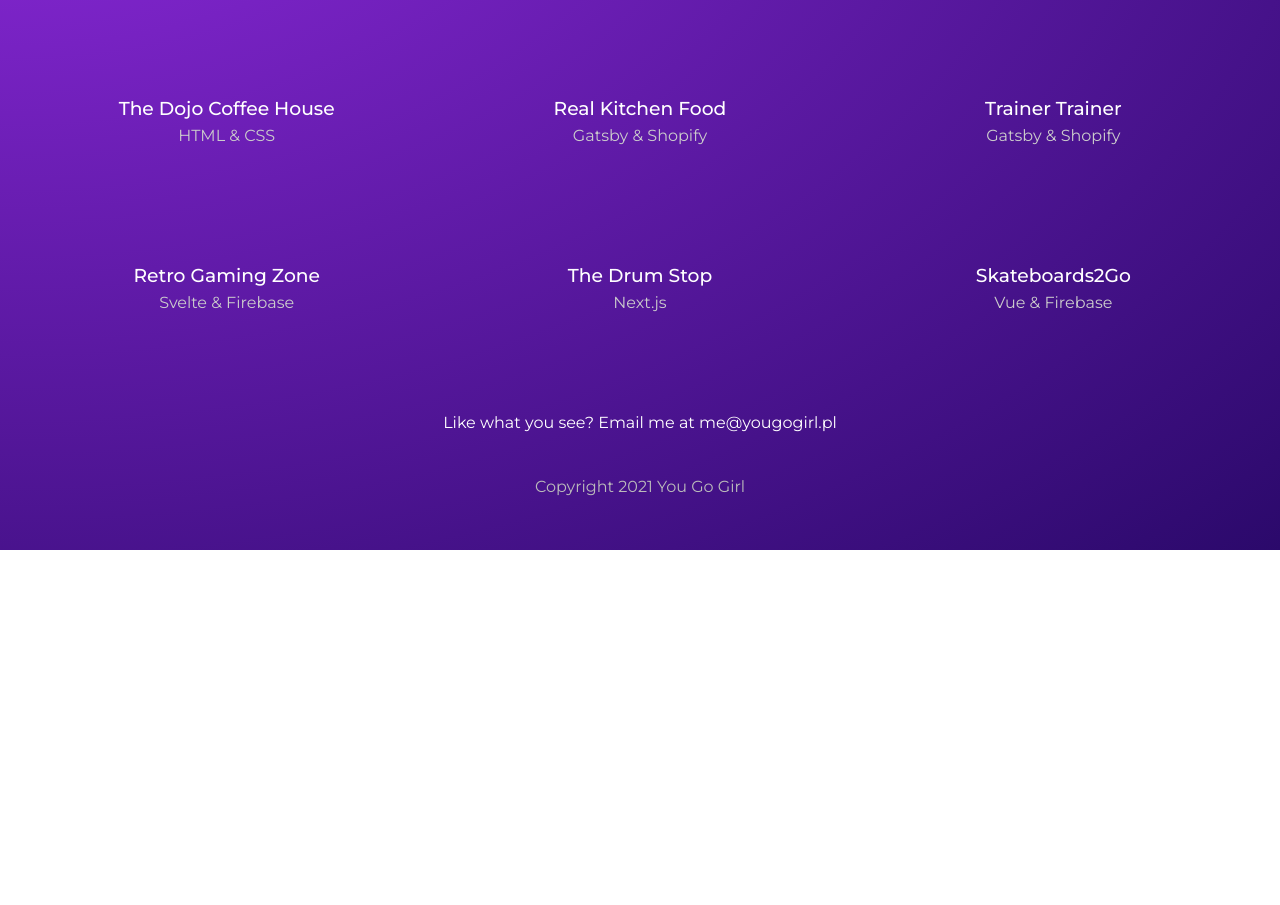
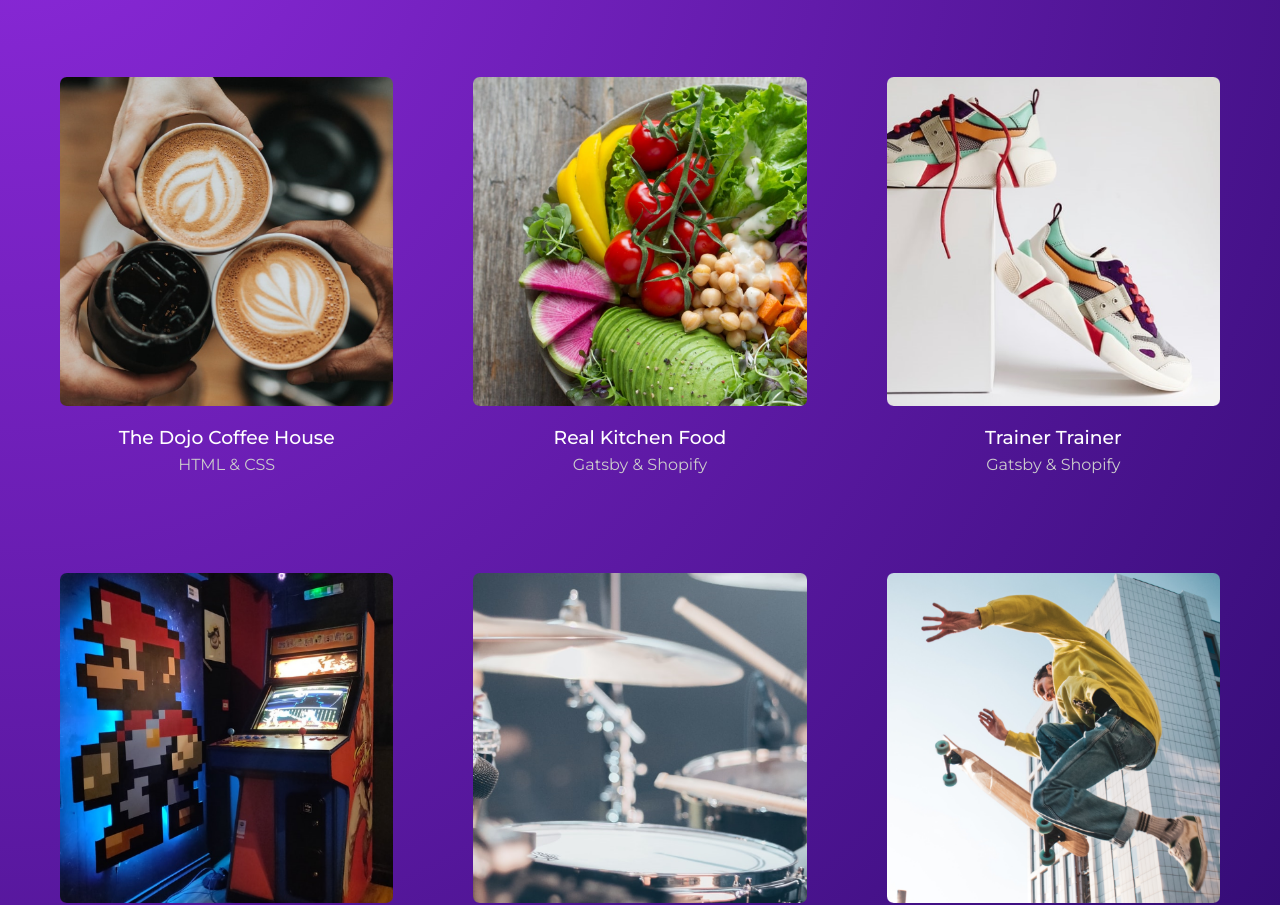
Before and after one commit to oladabro/gatsby-project, a Gatsby site in the folder Desktop/gatsby-project/: page /projects in a window 1280 px wide. Shown: the part 250-1155 px from the top of the page. Before the commit the page ends 800 px from the top, so only its background shows below. Built offline with nearby package versions, Linux system fonts and the light colour scheme; Gatsby itself is replaced by a stand-in of ours.

Commit message:
add thumbnail images to projects index file

```diff
--- a/Desktop/gatsby-project/src/pages/projects/index.js
+++ b/Desktop/gatsby-project/src/pages/projects/index.js
@@ -3,6 +3,7 @@
 import Layout from "../../components/Layout"
 import { portfolio } from "../../styles/projects.module.css"
 import { styleProjects } from "../../styles/projects.module.css"
+import Img from "gatsby-image"
 
 export default function Projects({ data }) {
   console.log(data)
@@ -11,7 +12,6 @@
 
   const contact = data.contact.siteMetadata.contact
 
-  console.log(contact)
   return (
     <Layout>
       <div className={portfolio}>
@@ -21,6 +21,7 @@
           {projects.map(project => (
             <Link to={"/projects" + project.frontmatter.slug} key={project.id}>
               <div>
+                <Img fluid={project.frontmatter.thumb.childImageSharp.fluid} />
                 <h3>{project.frontmatter.title}</h3>
                 <p>{project.frontmatter.stack}</p>
               </div>
@@ -43,6 +44,13 @@
           slug
           stack
           title
+          thumb {
+            childImageSharp {
+              fluid {
+                ...GatsbyImageSharpFluid
+              }
+            }
+          }
         }
         id
       }
--- a/Desktop/gatsby-project/src/projects/dojo-coffee-house.md
+++ b/Desktop/gatsby-project/src/projects/dojo-coffee-house.md
@@ -3,6 +3,8 @@
 stack: HTML & CSS
 slug: the-dojo-coffe-house
 date: 2021-03-10T00:00:00.000Z
+thumb: ../images/thumbs/coffee.png
+featuredImg: ../images/featured/coffee-banner.png
 ---
 
 **Lorem ninja ipsum dolor sit amet**, _consectetuer adipiscing elit_, sed diam nonummy nibh euismod tincidunt ut laoreet dolore magna aliquam erat volutpat. Ut ninja wisi enim ad minim veniam, quis nostrud exerci tation ullamcorper suscipit ninja lobortis nisl ut aliquip ex ea commodo consequat. Duis ninja autem vel eum iriure dolor in hendrerit in vulputate ninja velit esse molestie consequat, vel illum dolore eu feugiat nulla ninja facilisis at vero eros et accumsan et iusto odio dignissim qui blandit praesent luptatum zzril delenit augue duis dolore te feugait nulla facilisi. Nam ninja ipsum liber tempor cum soluta nobis eleifend option congue nihil imperdiet doming id quod mazim placerat facer possim assum. Typi ninja non habent claritatem insitam; est usus legentis in iis qui facit eorum claritatem. Investigationes ninja demonstraverunt lectores legere me lius quod ii legunt saepius. Claritas ninja est etiam processus dynamicus, qui ninja sequitur mutationem consuetudium lectorum. Mirum ninja est notare quam littera gothica, quam nunc putamus parum claram, anteposuerit litterarum formas humanitatis per seacula quarta decima et quinta decima. Eodem ninja ipsum modo typi, qui nunc nobis videntur parum clari, fiant sollemnes in ninja futurum.
--- a/Desktop/gatsby-project/src/projects/real-kitchen-food.md
+++ b/Desktop/gatsby-project/src/projects/real-kitchen-food.md
@@ -3,6 +3,8 @@
 stack: Gatsby & Shopify
 slug: real-kitchen-food
 date: 2021-03-01T00:00:00.000Z
+thumb: ../images/thumbs/food.png
+featuredImg: ../images/featured/food-banner.png
 ---
 
 Lorem ninja ipsum dolor sit amet, consectetuer adipiscing elit, sed diam nonummy nibh euismod tincidunt ut laoreet dolore magna aliquam erat volutpat. Ut ninja wisi enim ad minim veniam, quis nostrud exerci tation ullamcorper suscipit ninja lobortis nisl ut aliquip ex ea commodo consequat. Duis ninja autem vel eum iriure dolor in hendrerit in vulputate ninja velit esse molestie consequat, vel illum dolore eu feugiat nulla ninja facilisis at vero eros et accumsan et iusto odio dignissim qui blandit praesent luptatum zzril delenit augue duis dolore te feugait nulla facilisi. Nam ninja ipsum liber tempor cum soluta nobis eleifend option congue nihil imperdiet doming id quod mazim placerat facer possim assum. Typi ninja non habent claritatem insitam; est usus legentis in iis qui facit eorum claritatem. Investigationes ninja demonstraverunt lectores legere me lius quod ii legunt saepius. Claritas ninja est etiam processus dynamicus, qui ninja sequitur mutationem consuetudium lectorum. Mirum ninja est notare quam littera gothica, quam nunc putamus parum claram, anteposuerit litterarum formas humanitatis per seacula quarta decima et quinta decima. Eodem ninja ipsum modo typi, qui nunc nobis videntur parum clari, fiant sollemnes in ninja futurum.
--- a/Desktop/gatsby-project/src/projects/retro-gaming-zone.md
+++ b/Desktop/gatsby-project/src/projects/retro-gaming-zone.md
@@ -3,6 +3,8 @@
 stack: Svelte & Firebase
 slug: retro-gaming-zone
 date: 2020-12-31T00:00:00.000Z
+thumb: ../images/thumbs/gaming.png
+featuredImg: ../images/featured/gaming-banner.png
 ---
 
 Lorem ninja ipsum dolor sit amet, consectetuer adipiscing elit, sed diam nonummy nibh euismod tincidunt ut laoreet dolore magna aliquam erat volutpat. Ut ninja wisi enim ad minim veniam, quis nostrud exerci tation ullamcorper suscipit ninja lobortis nisl ut aliquip ex ea commodo consequat. Duis ninja autem vel eum iriure dolor in hendrerit in vulputate ninja velit esse molestie consequat, vel illum dolore eu feugiat nulla ninja facilisis at vero eros et accumsan et iusto odio dignissim qui blandit praesent luptatum zzril delenit augue duis dolore te feugait nulla facilisi. Nam ninja ipsum liber tempor cum soluta nobis eleifend option congue nihil imperdiet doming id quod mazim placerat facer possim assum. Typi ninja non habent claritatem insitam; est usus legentis in iis qui facit eorum claritatem. Investigationes ninja demonstraverunt lectores legere me lius quod ii legunt saepius. Claritas ninja est etiam processus dynamicus, qui ninja sequitur mutationem consuetudium lectorum. Mirum ninja est notare quam littera gothica, quam nunc putamus parum claram, anteposuerit litterarum formas humanitatis per seacula quarta decima et quinta decima. Eodem ninja ipsum modo typi, qui nunc nobis videntur parum clari, fiant sollemnes in ninja futurum.
--- a/Desktop/gatsby-project/src/projects/skateboards-to-go.md
+++ b/Desktop/gatsby-project/src/projects/skateboards-to-go.md
@@ -3,6 +3,8 @@
 stack: Vue & Firebase
 slug: skateboards-to-go
 date: 2020-11-01T00:00:00.000Z
+thumb: ../images/thumbs/skate.png
+featuredImg: ../images/featured/skate-banner.png
 ---
 
 Lorem ninja ipsum dolor sit amet, consectetuer adipiscing elit, sed diam nonummy nibh euismod tincidunt ut laoreet dolore magna aliquam erat volutpat. Ut ninja wisi enim ad minim veniam, quis nostrud exerci tation ullamcorper suscipit ninja lobortis nisl ut aliquip ex ea commodo consequat. Duis ninja autem vel eum iriure dolor in hendrerit in vulputate ninja velit esse molestie consequat, vel illum dolore eu feugiat nulla ninja facilisis at vero eros et accumsan et iusto odio dignissim qui blandit praesent luptatum zzril delenit augue duis dolore te feugait nulla facilisi. Nam ninja ipsum liber tempor cum soluta nobis eleifend option congue nihil imperdiet doming id quod mazim placerat facer possim assum. Typi ninja non habent claritatem insitam; est usus legentis in iis qui facit eorum claritatem. Investigationes ninja demonstraverunt lectores legere me lius quod ii legunt saepius. Claritas ninja est etiam processus dynamicus, qui ninja sequitur mutationem consuetudium lectorum. Mirum ninja est notare quam littera gothica, quam nunc putamus parum claram, anteposuerit litterarum formas humanitatis per seacula quarta decima et quinta decima. Eodem ninja ipsum modo typi, qui nunc nobis videntur parum clari, fiant sollemnes in ninja futurum.
--- a/Desktop/gatsby-project/src/projects/the-drum-stop.md
+++ b/Desktop/gatsby-project/src/projects/the-drum-stop.md
@@ -3,6 +3,8 @@
 stack: Next.js
 slug: the-drum-stop
 date: 2020-12-01T00:00:00.000Z
+thumb: ../images/thumbs/drums.png
+featuredImg: ../images/featured/drums-banner.png
 ---
 
 Lorem ninja ipsum dolor sit amet, consectetuer adipiscing elit, sed diam nonummy nibh euismod tincidunt ut laoreet dolore magna aliquam erat volutpat. Ut ninja wisi enim ad minim veniam, quis nostrud exerci tation ullamcorper suscipit ninja lobortis nisl ut aliquip ex ea commodo consequat. Duis ninja autem vel eum iriure dolor in hendrerit in vulputate ninja velit esse molestie consequat, vel illum dolore eu feugiat nulla ninja facilisis at vero eros et accumsan et iusto odio dignissim qui blandit praesent luptatum zzril delenit augue duis dolore te feugait nulla facilisi. Nam ninja ipsum liber tempor cum soluta nobis eleifend option congue nihil imperdiet doming id quod mazim placerat facer possim assum. Typi ninja non habent claritatem insitam; est usus legentis in iis qui facit eorum claritatem. Investigationes ninja demonstraverunt lectores legere me lius quod ii legunt saepius. Claritas ninja est etiam processus dynamicus, qui ninja sequitur mutationem consuetudium lectorum. Mirum ninja est notare quam littera gothica, quam nunc putamus parum claram, anteposuerit litterarum formas humanitatis per seacula quarta decima et quinta decima. Eodem ninja ipsum modo typi, qui nunc nobis videntur parum clari, fiant sollemnes in ninja futurum.
--- a/Desktop/gatsby-project/src/projects/trainer-trainer.md
+++ b/Desktop/gatsby-project/src/projects/trainer-trainer.md
@@ -3,6 +3,8 @@
 stack: Gatsby & Shopify
 slug: trainer-trainer
 date: 2021-01-01T00:00:00.000Z
+thumb: ../images/thumbs/shoes.png
+featuredImg: ../images/featured/shoes-banner.png
 ---
 
 Lorem ninja ipsum dolor sit amet, consectetuer adipiscing elit, sed diam nonummy nibh euismod tincidunt ut laoreet dolore magna aliquam erat volutpat. Ut ninja wisi enim ad minim veniam, quis nostrud exerci tation ullamcorper suscipit ninja lobortis nisl ut aliquip ex ea commodo consequat. Duis ninja autem vel eum iriure dolor in hendrerit in vulputate ninja velit esse molestie consequat, vel illum dolore eu feugiat nulla ninja facilisis at vero eros et accumsan et iusto odio dignissim qui blandit praesent luptatum zzril delenit augue duis dolore te feugait nulla facilisi. Nam ninja ipsum liber tempor cum soluta nobis eleifend option congue nihil imperdiet doming id quod mazim placerat facer possim assum. Typi ninja non habent claritatem insitam; est usus legentis in iis qui facit eorum claritatem. Investigationes ninja demonstraverunt lectores legere me lius quod ii legunt saepius. Claritas ninja est etiam processus dynamicus, qui ninja sequitur mutationem consuetudium lectorum. Mirum ninja est notare quam littera gothica, quam nunc putamus parum claram, anteposuerit litterarum formas humanitatis per seacula quarta decima et quinta decima. Eodem ninja ipsum modo typi, qui nunc nobis videntur parum clari, fiant sollemnes in ninja futurum.
```
Also changed, not shown: Desktop/gatsby-project/src/images/featured/coffee-banner.png (added), Desktop/gatsby-project/src/images/featured/drums-banner.png (added), Desktop/gatsby-project/src/images/featured/food-banner.png (added), Desktop/gatsby-project/src/images/featured/gaming-banner.png (added), Desktop/gatsby-project/src/images/featured/shoes-banner.png (added), Desktop/gatsby-project/src/images/featured/skate-banner.png (added), Desktop/gatsby-project/src/images/thumbs/coffee.png (added), Desktop/gatsby-project/src/images/thumbs/drums.png (added), Desktop/gatsby-project/src/images/thumbs/food.png (added), Desktop/gatsby-project/src/images/thumbs/gaming.png (added), Desktop/gatsby-project/src/images/thumbs/shoes.png (added), Desktop/gatsby-project/src/images/thumbs/skate.png (added).
